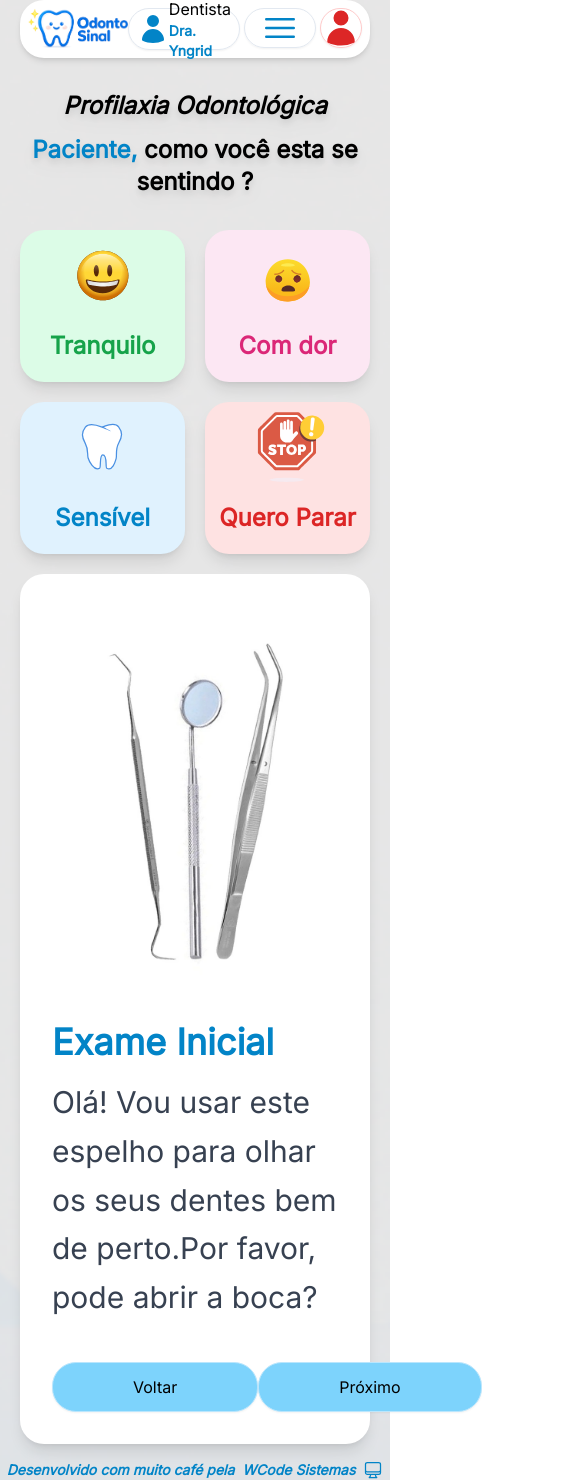
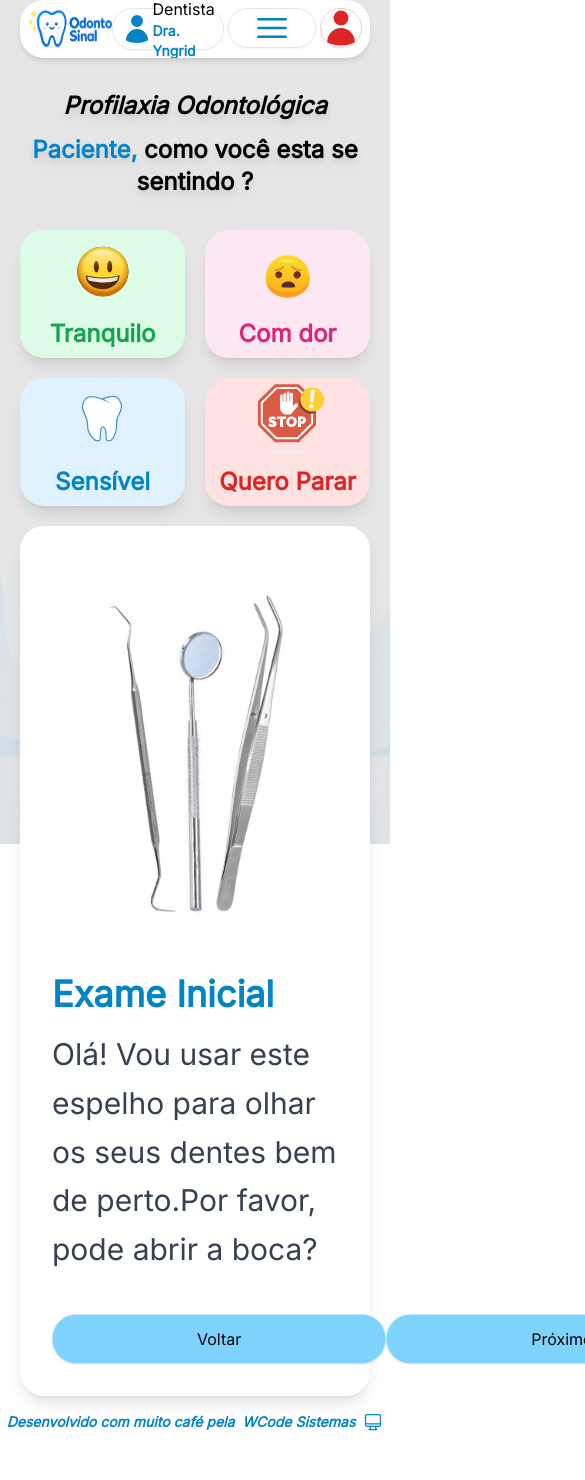
Before and after one commit to welitonvicente18/app_odonto_sinal, a React (Vite) app: page /profilaxia in a window 390 px wide. Shown: the top 1480 px of the page, 585 px wide, since content can reach past the window. After the commit the page ends 1432 px from the top, so only its background shows below. Built offline with nearby package versions, Linux system fonts and the light colour scheme.

Commit message:
Refactor: Ajuste template

```diff
--- a/index.html
+++ b/index.html
@@ -4,7 +4,7 @@
     <meta charset="UTF-8" />
     <link rel="icon" type="image/svg+xml" href="/favicon.svg" />
     <meta name="viewport" content="width=device-width, initial-scale=1.0" />
-    <title>odonto_sinal</title>
+    <title>Odonto Sinal</title>
   </head>
   <body>
     <div id="root"></div>
--- a/src/App.jsx
+++ b/src/App.jsx
@@ -15,9 +15,9 @@ function App() {
   }, []);
 
   return (
-    <div className="relative min-h-screen">
+    <div class="relative min-h-screen">
       <div
-        className="absolute inset-0 bg-cover bg-center"
+        className="fixed inset-0 bg-cover bg-center"
         style={{
           backgroundImage: `url(${planoDeFundo})`,
           opacity: 1.0,
--- a/src/components/CardSentimento.jsx
+++ b/src/components/CardSentimento.jsx
@@ -1,12 +1,12 @@
 function CardSentimento(props) {
   return (
     <div
-      className={`rounded-3xl p-1 text-center flex flex-col justify-center shadow-lg ${props.bgColor} hover:-translate-y-1 hover:scale-105`}
+      className={`rounded-3xl text-center flex flex-col justify-center shadow-lg ${props.bgColor} hover:-translate-y-1 hover:scale-105`}
       onClick={props.handleMascote}
     >
       <div className="justify-center flex">{props.children}</div>
       <p
-        className={`my-4 text-2xl md:text-3xl text-center font-semibold  ${props.textColor}`}
+        className={`my-2 text-2xl md:text-3xl text-center font-semibold  ${props.textColor}`}
       >
         {props.sentimento}
       </p>
--- a/src/page/NavBar.jsx
+++ b/src/page/NavBar.jsx
@@ -21,8 +21,8 @@ function NavBar(props) {
   }
 
   return (
-    <nav className="flex flex-row rounded-3xl mx-5 p-2 bg-white shadow-md ">
-      <div className="basis-/4 lg:basis-3/4 text-left">
+    <nav class="flex flex-row flex-wrap rounded-3xl mx-5 p-2 bg-white shadow-md overflow-hidden">
+      <div className="basis-1/4 lg:basis-3/4 text-left">
         <img src={logoImg} className="h-10  sm:h-16" />
       </div>
       <div className="basis-3/4 md:basis-1/4">
--- a/src/page/PageProfilaxia.jsx
+++ b/src/page/PageProfilaxia.jsx
@@ -187,13 +187,13 @@ function PageProfilaxia(props) {
           </p>
           <div className="flex flex-row justify-around mt-10 align-middle text-center justify-items-center">
             <button
-              className="px-20 py-3 bg-sky-300 hover:bg-sky-200 border border-sky-200 text-skey-800 rounded-3xl shadow-sm"
+              className="px-36 py-3 bg-sky-300 hover:bg-sky-200 border border-sky-200 text-skey-800 rounded-3xl shadow-sm"
               onClick={() => mudaCard(itemCard - 1)}
             >
               Voltar
             </button>
             <button
-              className="px-20 py-3 bg-sky-300 hover:bg-sky-200 border border-sky-200 text-skey-800 rounded-3xl shadow-sm"
+              className="px-36 py-3 bg-sky-300 hover:bg-sky-200 border border-sky-200 text-skey-800 rounded-3xl shadow-sm"
               onClick={() => mudaCard(itemCard + 1)}
             >
               Próximo
```
Also changed, not shown: 1 other file (tests, documents, lock files or other folders).
